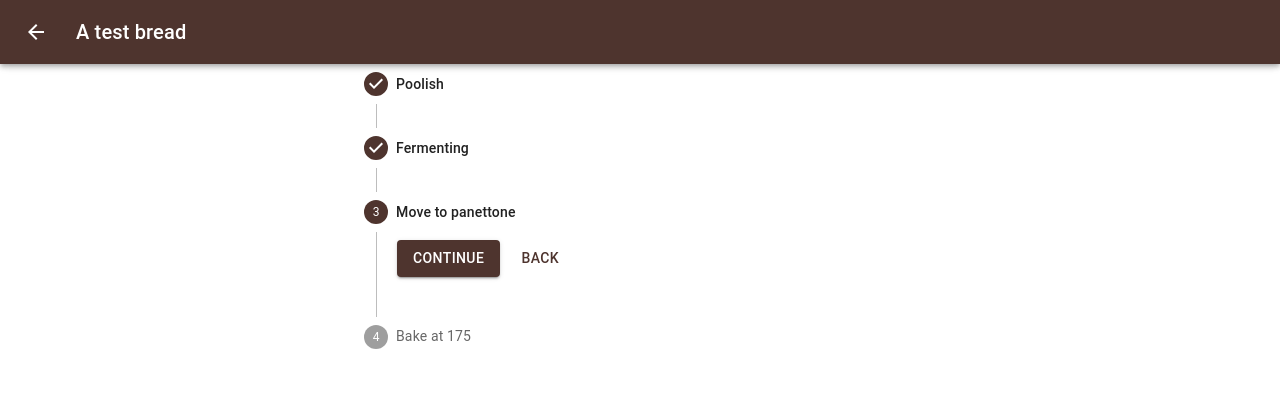
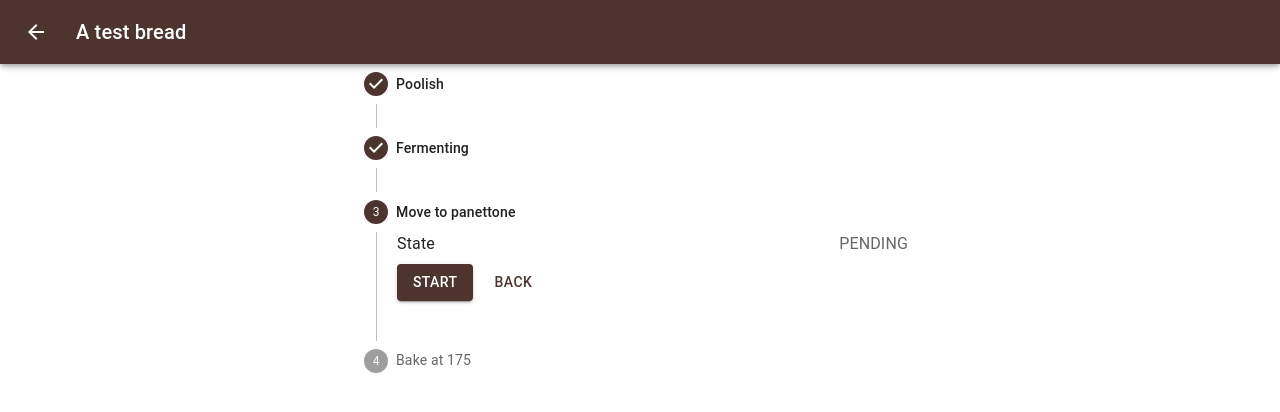
Before and after one commit to pewit90/yeastly, a React (Create React App) app: page /1 in a window 1280 px wide. Shown: the top 412 px of the page. Built offline with nearby package versions, Linux system fonts and the light colour scheme.

Commit message:
Bread Step State Transitions

```diff
--- a/src/components/BreadView.tsx
+++ b/src/components/BreadView.tsx
@@ -1,12 +1,15 @@
+import { BrandingWatermark } from "@mui/icons-material";
 import ArrowBackIcon from "@mui/icons-material/ArrowBack";
 import { Box, Button, IconButton, Typography } from "@mui/material";
 import Step_MUI from "@mui/material/Step";
 import StepContent_MUI from "@mui/material/StepContent";
 import StepLabel_MUI from "@mui/material/StepLabel";
 import Stepper_MUI from "@mui/material/Stepper";
+import { useState } from "react";
 import { useNavigate, useParams } from "react-router-dom";
 import { Bread } from "../model/bread";
-import { getBread } from "../model/store";
+import { StepState } from "../model/step";
+import { getBread, storeBread } from "../model/store";
 import { Page } from "./Page";
 
 /* Steps view */
@@ -38,7 +41,10 @@ export function StepList(props: {
     <Stepper_MUI activeStep={bread.currentStepIndex} orientation="vertical">
       {steps.map((step, index) => {
         return (
-          <Step_MUI key={step.name + index} completed={step.completed}>
+          <Step_MUI
+            key={step.name + index}
+            completed={step.state === StepState.COMPLETED}
+          >
             <StepLabel_MUI>{step.name}</StepLabel_MUI>
             <StepContent_MUI>
               {step.startedAt && (
@@ -47,8 +53,19 @@ export function StepList(props: {
                   value={step.startedAt?.toLocaleTimeString() ?? ""}
                 />
               )}
+              <StepBoxItem title="State" value={step.state} />
               <Box sx={{ mb: 2 }}>
                 <div>
+                  {step.state === StepState.PENDING && (
+                    <Button
+                      variant="contained"
+                      onClick={onStartStep}
+                      sx={{ mt: 1, mr: 1 }}
+                    >
+                      Start
+                    </Button>
+                  )}
+                  {step.state === StepState.STARTED && (
                     <Button
                       variant="contained"
                       onClick={onContinue}
@@ -56,6 +73,7 @@ export function StepList(props: {
                     >
                       {index === steps.length - 1 ? "Finish" : "Continue"}
                     </Button>
+                  )}
                   <Button
                     disabled={index === 0}
                     onClick={onBack}
@@ -76,7 +94,7 @@ export function StepList(props: {
 export function BreadView() {
   const params = useParams();
   const uuid = Number(params.uuid!);
-  const bread = getBread(uuid);
+  const [bread, setBread] = useState(() => getBread(uuid));
   const navigate = useNavigate();
 
   const navigationIcon = (
@@ -92,10 +110,21 @@ export function BreadView() {
     </IconButton>
   );
 
-  const handleContinue = () => {};
+  const updateBread = (mutate: (bread: Bread) => Bread) => {
+    const nextBread = mutate(bread);
+    storeBread(nextBread);
+    setBread(nextBread);
+  };
 
-  const handleBack = () => {};
-  const handleStartStep = () => {};
+  const handleContinue = () => {
+    updateBread((bread) => bread.continue());
+  };
+  const handleBack = () => {
+    updateBread((bread) => bread.back());
+  };
+  const handleStartStep = () => {
+    updateBread((bread) => bread.startStep());
+  };
 
   return (
     <Page title={bread.name} navigationIcon={navigationIcon}>
--- a/src/model/bread.ts
+++ b/src/model/bread.ts
@@ -14,7 +14,13 @@ export class Bread {
   }
 
   get currentStepIndex(): number {
-    return this.steps.findIndex((s) => s.state === StepState.PENDING);
+    for (let i = 0; i < this.steps.length; i++) {
+      const step = this.steps[i];
+      if (step.state !== StepState.COMPLETED) {
+        return i;
+      }
+    }
+    return -1;
   }
 
   constructor(
@@ -37,13 +43,43 @@ export class Bread {
     return produce(this, (nextBread) => {
       const currentStepIndex = nextBread.currentStepIndex;
       const currentStep = nextBread.steps[currentStepIndex];
+      if (currentStep.state !== StepState.STARTED) {
+        return;
+      }
+
       currentStep.completedAt = new Date();
+      if (currentStepIndex >= nextBread.steps.length - 1) {
+        return;
+      }
 
-      if (nextBread.currentStepIndex < nextBread.steps.length - 1) {
-        const nextStep = nextBread.steps[currentStepIndex + 1];
-        if (nextStep.autostart) {
-          nextStep.startedAt = new Date();
-        }
+      const nextStep = nextBread.steps[currentStepIndex + 1];
+      if (nextStep.autostart) {
+        nextStep.startedAt = new Date();
+      }
+    });
+  }
+
+  back(): Bread {
+    return produce(this, (nextBread) => {
+      const currentStepIndex = nextBread.currentStepIndex;
+      const currentStep = nextBread.steps[currentStepIndex];
+      currentStep.startedAt = undefined;
+      currentStep.completedAt = undefined;
+
+      if (currentStepIndex === 0) {
+        return;
+      }
+
+      const previousStep = nextBread.steps[currentStepIndex - 1];
+      previousStep.completedAt = undefined;
+    });
+  }
+
+  startStep(): Bread {
+    return produce(this, (nextBread) => {
+      const currentStep = nextBread.steps[nextBread.currentStepIndex];
+      if (currentStep.state === StepState.PENDING) {
+        currentStep.startedAt = new Date();
       }
     });
   }
--- a/src/model/step.ts
+++ b/src/model/step.ts
@@ -14,16 +14,12 @@ export enum StepState {
 export class Step {
   [immerable] = true;
 
-  get pending(): boolean {
-    return !this.started && !this.completed;
+  private get started(): boolean {
+    return this.startedAt !== undefined && this.completedAt == undefined;
   }
 
-  get started(): boolean {
-    return this.startedAt !== undefined;
-  }
-
-  get completed(): boolean {
-    return this.completedAt !== undefined;
+  private get completed(): boolean {
+    return this.startedAt !== undefined && this.completedAt !== undefined;
   }
 
   get state(): StepState {
--- a/src/model/store.ts
+++ b/src/model/store.ts
@@ -37,7 +37,7 @@ export function getBreads(): Bread[] {
   return Object.values(breadIndex);
 }
 
-export function updateBread(bread: Bread) {
+export function storeBread(bread: Bread) {
   localStorage.setItem(bread.uuid.toString(), JSON.stringify(bread));
   breadIndex[bread.uuid] = bread;
 }
```
Lines whose indentation alone changed are shown as unchanged.
